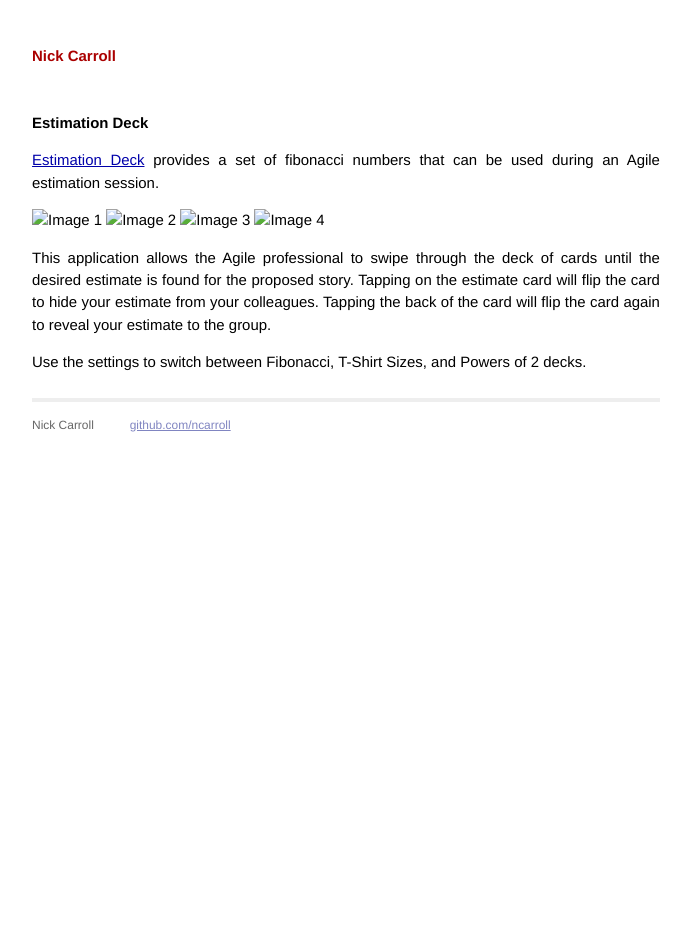
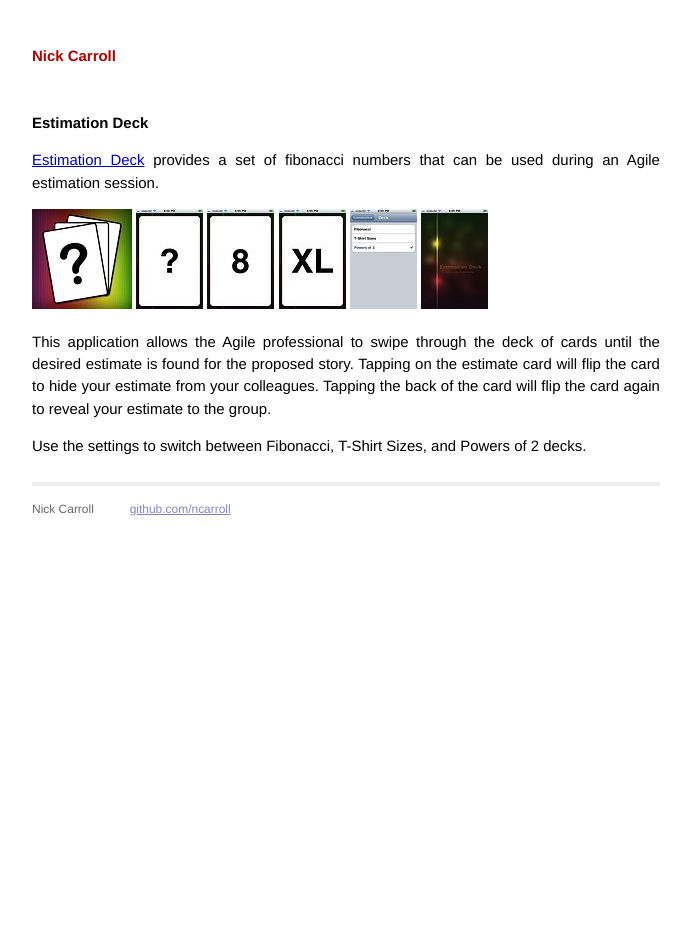
Before and after one commit to ncarroll/ncarroll.github.io, a Jekyll site: the page built from apps/estimation-deck/index.markdown, in a window 1280 px wide. Shown: the whole page, without its empty margins (294-985 px from the left). Built offline with Jekyll 4.4.1, drawn with Linux system fonts in a browser that asks for light colours; Markdown is read by kramdown in place of the engine named in the settings.

Commit message:
Added images.

```diff
--- a/apps/estimation-deck/index.markdown
+++ b/apps/estimation-deck/index.markdown
@@ -10,6 +10,8 @@ __Estimation Deck__
 ![Image 2]({{ site.url }}/assets/apps/estimation-deck/2.jpg)
 ![Image 3]({{ site.url }}/assets/apps/estimation-deck/3.jpg)
 ![Image 4]({{ site.url }}/assets/apps/estimation-deck/4.jpg)
+![Image 5]({{ site.url }}/assets/apps/estimation-deck/5.jpg)
+![Image 6]({{ site.url }}/assets/apps/estimation-deck/6.jpg)
 
 This application allows the Agile professional to swipe through the deck of cards until the desired estimate is found for the proposed story. Tapping on the estimate card will flip the card to hide your estimate from your colleagues. Tapping the back of the card will flip the card again to reveal your estimate to the group.
 
```
Also changed, not shown: assets/apps/estimation-deck/1.jpg (added), assets/apps/estimation-deck/2.jpg (added), assets/apps/estimation-deck/3.jpg (added), assets/apps/estimation-deck/4.jpg (added), assets/apps/estimation-deck/5.jpg (added), assets/apps/estimation-deck/6.jpg (added).
